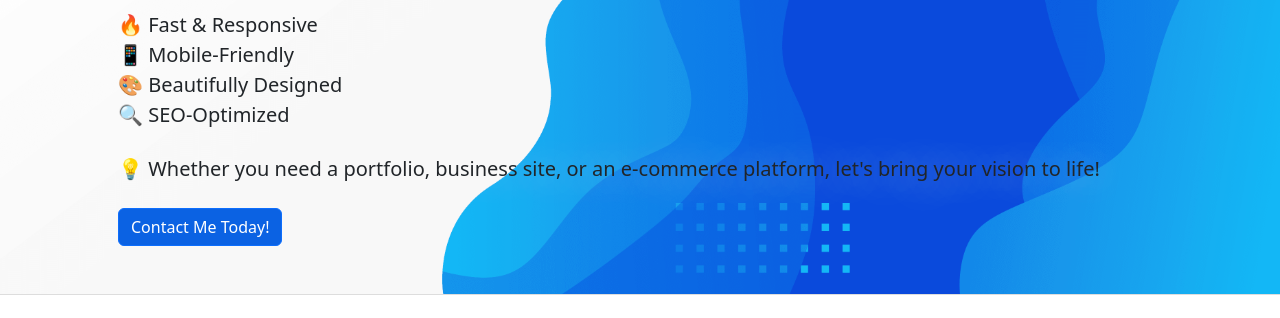
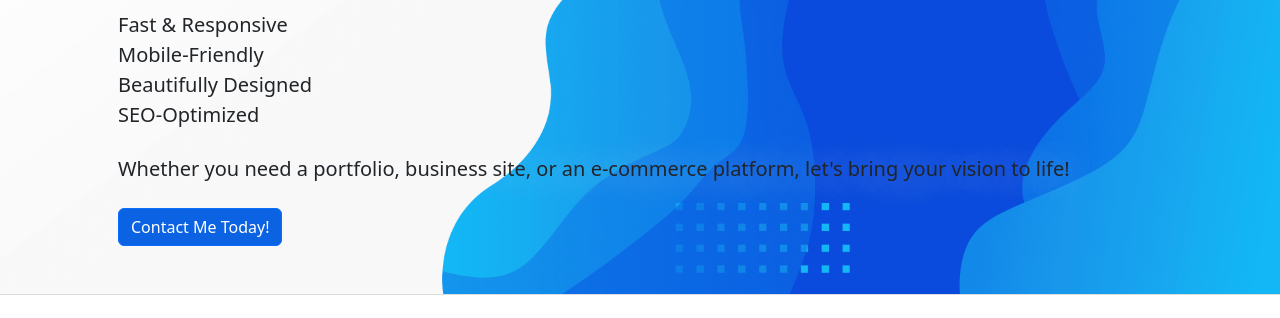
Before and after one commit to DamienBaub/Portfolio-Damien-Baubriau, a plain HTML site: page index.html in a window 1280 px wide. Shown: the part 325-643 px from the top of the page. Drawn offline with nearby package versions, Linux system fonts and the light colour scheme.

```diff
--- a/index.html
+++ b/index.html
@@ -126,13 +126,13 @@
           I'm <span class="fw-bold">Damien</span><br />a Web Developer
         </h1>
         <div class="lead mb-4">
-          <div>🔥 Fast & Responsive</div>
-          <div>📱 Mobile-Friendly</div>
-          <div>🎨 Beautifully Designed</div>
-          <div>🔍 SEO-Optimized</div>
+          <div>Fast & Responsive</div>
+          <div>Mobile-Friendly</div>
+          <div>Beautifully Designed</div>
+          <div>SEO-Optimized</div>
         </div>
         <p class="lead mb-4">
-          💡 Whether you need a portfolio, business site, or an e-commerce
+          Whether you need a portfolio, business site, or an e-commerce
           platform, let's bring your vision to life!
         </p>
         <a class="btn btn-primary" href="#contact">Contact Me Today!</a>
```
